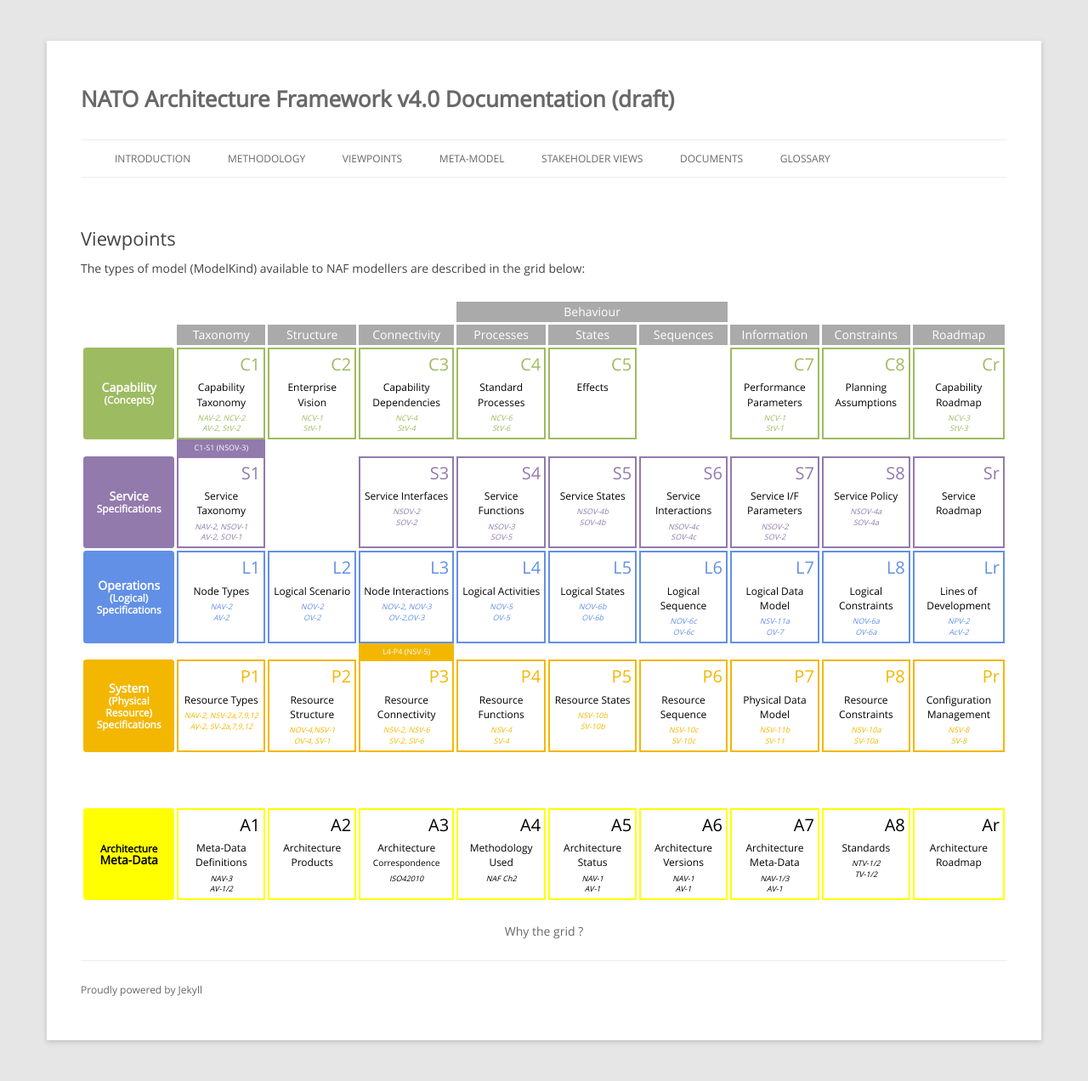
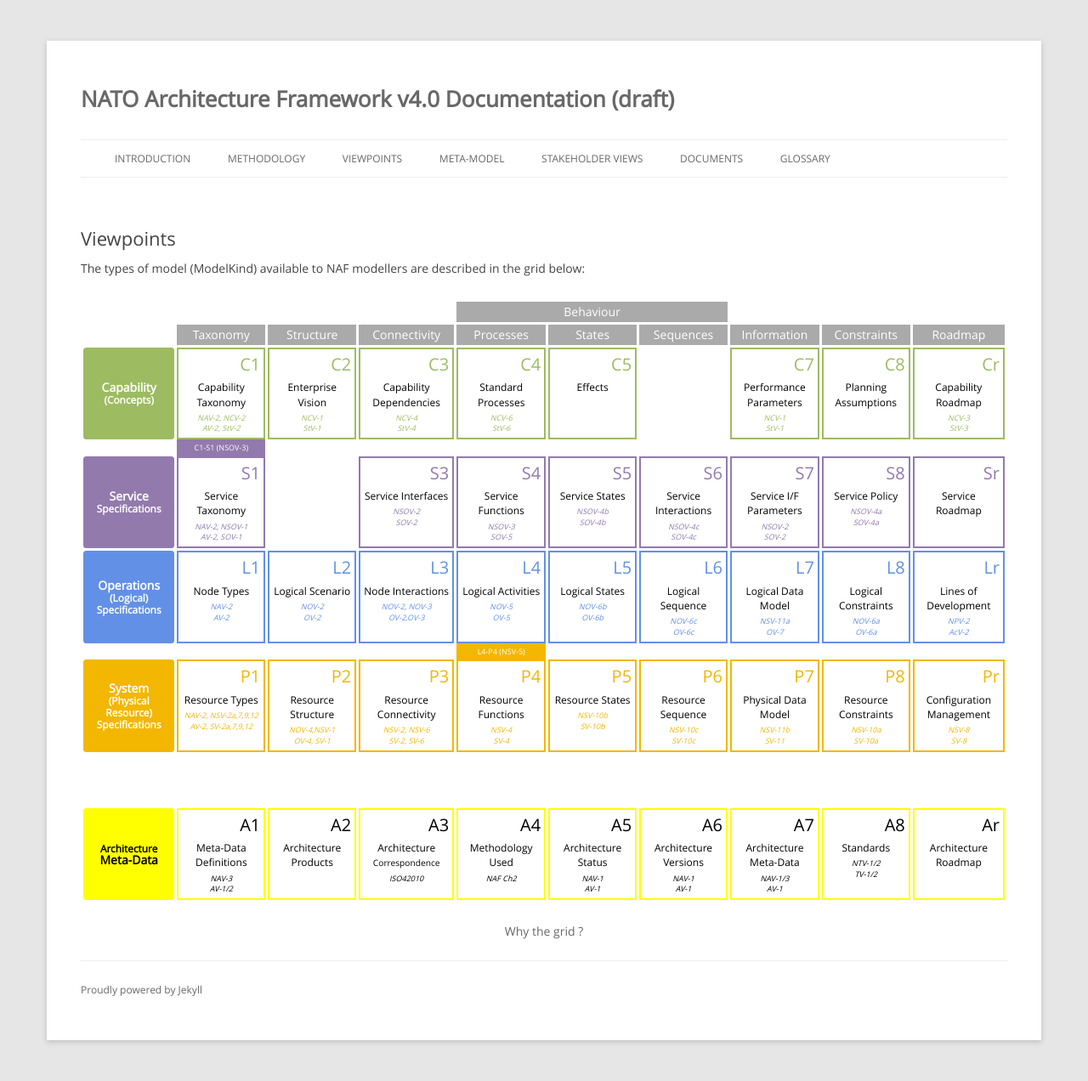
Before and after one commit to nafdocs/nafdocs.github.io, a Jekyll site: the page built from viewpoints/index.html, in a window 1280 px wide. Shown: the whole page at 85% size. Built offline with Jekyll 4.4.1, drawn with Linux system fonts in a browser that asks for light colours; nearby versions of some CDN libraries.

Commit message:
The L4-P4 link was in the wrong position.

```diff
--- a/viewpoints/index.html
+++ b/viewpoints/index.html
@@ -240,10 +240,10 @@
       <td></td>
       <td></td>
       <td></td>
+      <td></td>
       <td>
         <p class="connector label-physical"><a href="l4-p1">L4-P4 (NSV-5)</a></p>
       </td>
-      <td></td>
       <td></td>
       <td></td>
       <td></td>
```
